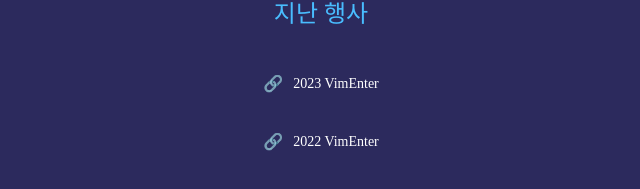
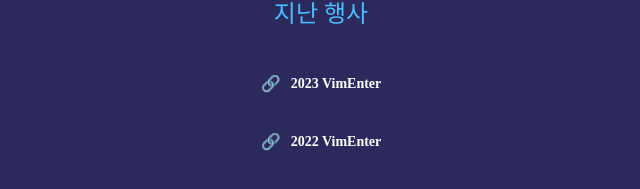
Before and after one commit to au-vimenter/au-vimenter-2024, a React (Vite) app: page / in a window 1280 px wide. Shown: the part 1345-1534 px from the top of the page, without its empty margins (319-959 px from the left). Built offline with nearby package versions, Linux system fonts and the light colour scheme; a web font is replaced by a local one.

Commit message:
chore: link 스타일 수정, 장소 naver map 링크 추가

```diff
--- a/src/components/EventInfo.jsx
+++ b/src/components/EventInfo.jsx
@@ -2,7 +2,11 @@
 import CalendarIcon from "./CalendarIcon";
 import LocationIcon from "./LocationIcon";
 import styles from "../styles/EventInfo.module.css";
-import { eventDateTime, eventPlace } from "../constants/text.js";
+import {
+  eventDateTime,
+  eventPlace,
+  eventPlaceMapUrl,
+} from "../constants/text.js";
 
 const EventInfo = () => {
   const size = isDesktop ? 24 : 16;
@@ -14,7 +18,9 @@
       </div>
       <div className={styles.item}>
         <LocationIcon size={size} />
-        <span>{eventPlace}</span>
+        <a href={eventPlaceMapUrl} target="_blank">
+          <span>{eventPlace}</span>
+        </a>
       </div>
     </div>
   );
--- a/src/constants/text.js
+++ b/src/constants/text.js
@@ -14,6 +14,7 @@
 export const eventDateTime = " " + "2024/12/21 15:00 ~ 18:00";
 
 export const eventPlace = " " + "서울 서초구 강남대로 343 8층 리턴제로";
+export const eventPlaceMapUrl = "https://naver.me/xgNFMhIe";
 
 export const enrollBtnText = "참가 신청하기";
 
--- a/src/index.css
+++ b/src/index.css
@@ -51,12 +51,12 @@
 }
 
 a {
-  font-weight: 500;
-  color: #646cff;
   text-decoration: inherit;
+  color: #fff;
 }
+
 a:hover {
-  color: #535bf2;
+  color: var(--color-text-pink);
 }
 
 body {
--- a/src/styles/Header.module.css
+++ b/src/styles/Header.module.css
@@ -27,13 +27,7 @@
     align-items: center;
     justify-content: center;
     gap: 8px;
-    color: #fff;
     font-weight: 600;
-  }
-
-  a:hover {
-    filter: brightness(0.8);
-    color: var(--color-text-pink);
   }
 
   @media (max-width: 768px) {
--- a/src/styles/PreviousEvent.module.css
+++ b/src/styles/PreviousEvent.module.css
@@ -29,11 +29,6 @@
   a {
     display: inline-block;
     font-size: 14px;
-    color: #fff;
-
-    &:hover {
-      filter: brightness(0.9);
-    }
 
     @media (max-width: 768px) {
       font-size: 12px;
```
